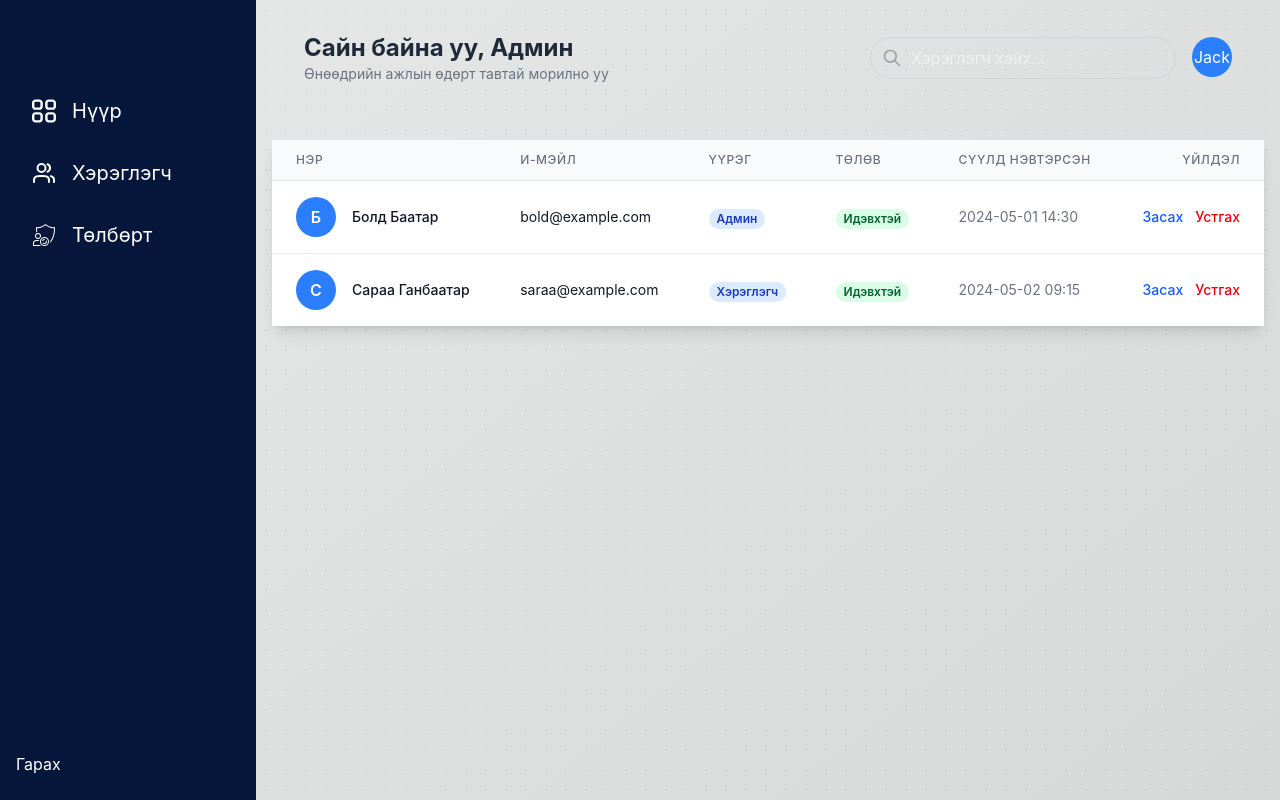
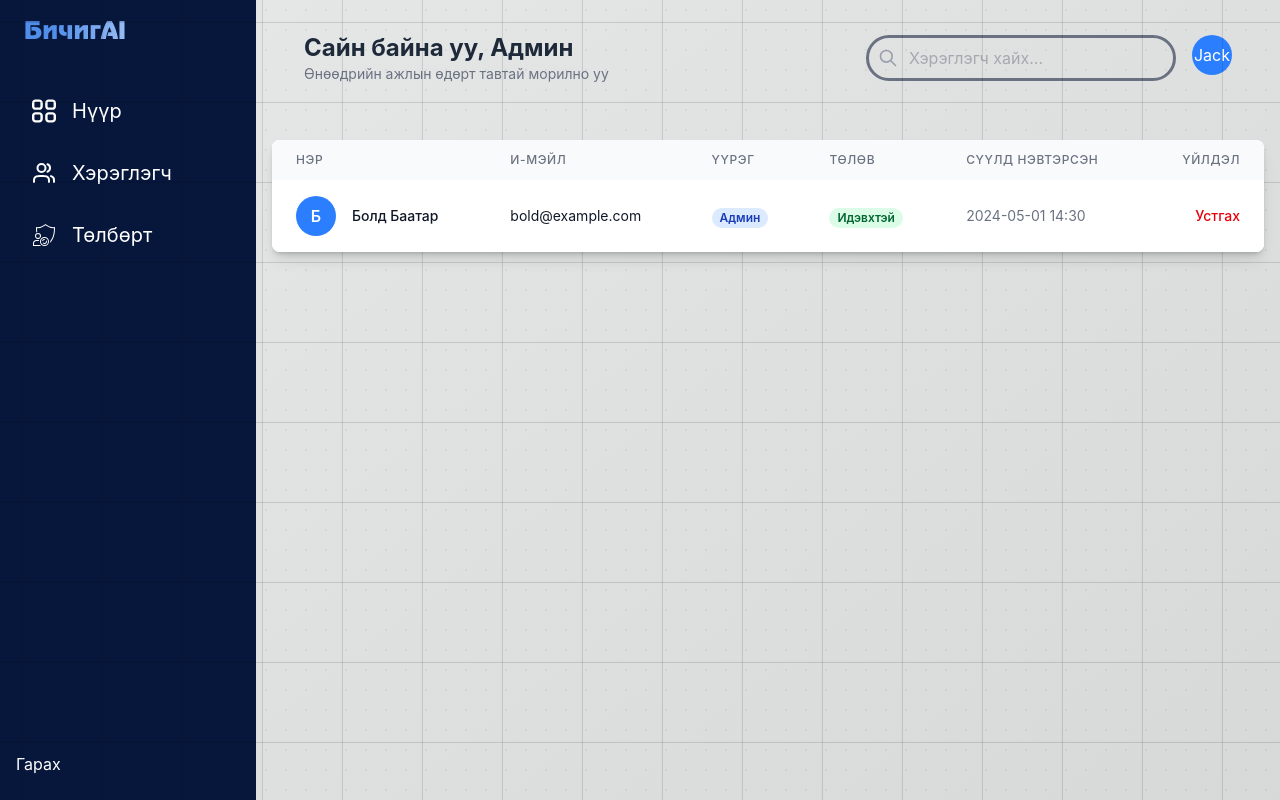
Before and after one commit to JackBatsukh/bichigAI_, a Next.js app: page /admin/users in a window 1280 px wide. Built offline with nearby package versions, Linux system fonts and the light colour scheme.

Commit message:
jahahaah

```diff
--- a/app/admin/layout.tsx
+++ b/app/admin/layout.tsx
@@ -37,6 +37,7 @@ export default function AdminLayout({
             className="absolute inset-0 bg-[radial-gradient(circle,rgba(0,0,0,0.05)_1.2px,transparent_1px)] [background-size:20px_20px] z-0"
             aria-hidden="true"
           />
+          <div className="grid-bg-admin" aria-hidden="true" />
           <div className="relative max-w-7xl mx-auto z-10">{children}</div>
         </main>
       </div>
--- a/app/admin/premium/page.tsx
+++ b/app/admin/premium/page.tsx
@@ -10,7 +10,7 @@ export default function PremiumPage() {
       initial={{ opacity: 0 }}
       animate={{ opacity: 1 }}
       transition={{ duration: 0.5 }}
-      className="space-y-6 mt-10"
+      className="space-y-6 mt-10 text-black"
     >
       <PremiumStats />
       <motion.div
--- a/app/admin/users/page.tsx
+++ b/app/admin/users/page.tsx
@@ -1,4 +1,4 @@
-'use client'
+"use client";
 import UserTable from "@/components/admin/usersCom/UserTable";
 import { motion } from "framer-motion";
 
@@ -10,7 +10,6 @@ export default function UsersPage() {
       transition={{ duration: 0.5 }}
       className="space-y-6 mt-10"
     >
-
       <motion.div
         initial={{ y: 20, opacity: 0 }}
         animate={{ y: 0, opacity: 1 }}
--- a/app/globals.css
+++ b/app/globals.css
@@ -31,6 +31,19 @@ body {
   background-size: 80px 80px;
   animation: gridMove 20s linear infinite;
 }
+.grid-bg-admin {
+  position: fixed;
+  inset: 0;
+  z-index: 0;
+  width: 100vw;
+  height: 100vh;
+  pointer-events: none;
+  background-image:
+    linear-gradient(rgba(0, 0, 0, 0.13) 1px, transparent 1px),
+    linear-gradient(90deg, rgba(0, 17, 17, 0.13) 1px, transparent 1px);
+  background-size: 80px 80px;
+  animation: gridMove 20s linear infinite;
+}
 
 body:has(.login-page) {
   background: linear-gradient(
@@ -45,14 +58,10 @@ body:has(.login-page) {
   animation: gradient 20s ease infinite;
 }
 
-/* Register page gradient */
 .bg-gradient-custom {
   background: linear-gradient(
     -45deg,
     #000000,
-    /* Black */ #020817,
-    /* Dark blue */ #051230,
-    /* Deeper blue */ #000000,
     /* Black */ #01081d /* Dark blue */
   );
   background-size: 300% 300%;
@@ -85,7 +94,6 @@ body:has(.login-page) {
   pointer-events: none;
 }
 
-/* Glass effect improvements */
 .backdrop-blur-sm {
   backdrop-filter: blur(12px);
   -webkit-backdrop-filter: blur(12px);
@@ -111,6 +119,11 @@ body:has(.login-page) {
 
 .logo-font {
   font-family: 'ADVERGOTHIC', sans-serif;
+  font-weight: 100;
+  background-image: linear-gradient(90deg, #508EEA 14%, #FFFFFF 100%);
+  background-clip: text;
+  -webkit-background-clip: text;
+  -webkit-text-fill-color: transparent;
 }
 
 * {
--- a/components/admin/premiumCom/PremiumStats.tsx
+++ b/components/admin/premiumCom/PremiumStats.tsx
@@ -12,7 +12,7 @@ const stats = [
   ];
 
   return (
-    <div className="grid grid-cols-1 md:grid-cols-2 lg:grid-cols-4 gap-4">
+    <div className=" grid grid-cols-1 md:grid-cols-2 lg:grid-cols-4 gap-4">
       {stats.map((stat, index) => (
         <motion.div
           key={index}
@@ -20,13 +20,17 @@ const stats = [
           animate={{ opacity: 1, y: 0 }}
           transition={{ delay: index * 0.1 }}
         >
-          <Card className="p-6 hover:shadow-xl transition-shadow">
-            <h3 className="text-sm font-medium text-gray-500">{stat.title}</h3>
+          <Card className="p-6 bg-[#01081d]/35 border-none hover:bg-[#01081d]/10 hover:shadow-lg transition-shadow ">
+            <h3 className="text-xl font-medium text-gray-200">{stat.title}</h3>
             <div className="mt-2 flex items-baseline">
-              <p className="text-2xl font-semibold text-gray-900">{stat.value}</p>
+              <p className="text-2xl font-semibold text-gray-900">
+                {stat.value}
+              </p>
               <span
                 className={`ml-2 text-sm font-medium ${
-                  stat.changeType === "positive" ? "text-green-600" : "text-red-600"
+                  stat.changeType === "positive"
+                    ? "text-green-400"
+                    : "text-red-600"
                 }`}
               >
                 {stat.change}
--- a/components/admin/sidebarCom/sidebar.tsx
+++ b/components/admin/sidebarCom/sidebar.tsx
@@ -23,17 +23,11 @@ export default function Sidebar({ isOpen, setIsOpen }: SidebarProps) {
     <div
       className={`${
         isOpen ? "w-64" : "w-20"
-      } bg-gray-800 text-white transition-all duration-300`}>
+      } bg-gray-800 text-white transition-all duration-300`}
+    >
       <div className="flex flex-col w-64 h-screen bg-[#07173C] text-white shadow-lg fixed top-0 left-0">
         <div className="px-6 py-4">
-          <h1
-            className="logo-font text-2xl bg-clip-text text-transparent"
-            style={{
-              backgroundImage:
-                "linear-gradient(-90deg, #508EEA 14%, #FFFFFFF 100%)",
-            }}>
-            БичигAI
-          </h1>
+          <h1 className="logo-font text-2xl ">БичигAI</h1>
         </div>
         <nav className="flex-1  py-6 space-y-2">
           <div className="flex items-center  mb-4 gap-4 px-8 py-2 rounded hover:bg-gray-700 transition">
--- a/components/admin/topBar.tsx
+++ b/components/admin/topBar.tsx
@@ -35,7 +35,7 @@ export default function TopBar() {
                   value={searchQuery}
                   onChange={(e) => setSearchQuery(e.target.value)}
                   placeholder="Хэрэглэгч хайх..."
-                  className="w-full pl-10 pr-4 py-2 border border-gray-300 rounded-3xl focus:outline-none focus:ring-2 focus:ring-blue-500 focus:border-transparent transition-all duration-200"
+                  className="w-full pl-10 text-gray-500 pr-4 py-2 border-3 border-gray-500 rounded-3xl"
                 />
                 <div className="absolute inset-y-0 left-0 pl-3 flex items-center pointer-events-none">
                   <svg
--- a/components/admin/usersCom/UserTable.tsx
+++ b/components/admin/usersCom/UserTable.tsx
@@ -21,19 +21,11 @@ export default function UserTable() {
       status: "active",
       lastLogin: "2024-05-01 14:30",
     },
-    {
-      id: "2",
-      name: "Сараа Ганбаатар",
-      email: "saraa@example.com",
-      role: "Хэрэглэгч",
-      status: "active",
-      lastLogin: "2024-05-02 09:15",
-    },
   ]);
 
   return (
-    <div className="overflow-x-auto">
-      <table className="min-w-full divide-y divide-gray-200">
+    <div className="overflow-x-auto blurred-box bg-white  shadow-md rounded-lg">
+      <table className="min-w-full ">
         <thead className="bg-gray-50">
           <tr>
             <th className="px-6 py-3 text-left text-xs font-medium text-gray-500 uppercase tracking-wider">
@@ -98,9 +90,6 @@ export default function UserTable() {
                 {user.lastLogin}
               </td>
               <td className="px-6 py-4 whitespace-nowrap text-right text-sm font-medium">
-                <button className="text-blue-600 hover:text-blue-900 mr-3">
-                  Засах
-                </button>
                 <button className="text-red-600 hover:text-red-900">
                   Устгах
                 </button>
--- a/components/land/Header.tsx
+++ b/components/land/Header.tsx
@@ -10,8 +10,7 @@ export default function Header() {
       <div className="mx-auto w-full max-w-7xl flex items-center justify-between px-3 md:px-4">
         <div className="text-xl font-extrabold text-white tracking-wide flex items-center gap-2">
           <Link href="/">
-            {/* <span className="logo-font bg-gradient-to-r from-blue-400 to-blu/e-700 text-transparent bg-clip-text cursor-pointer"> */}
-            <div className="logo-font ">БичигAI</div>
+            <h1 className="logo-font text-2xl ">БичигAI</h1>
           </Link>
         </div>
 
@@ -19,17 +18,20 @@ export default function Header() {
           <div className="flex gap-2 md:gap-4 px-1 py-0.5 rounded-lg border border-cyan-500">
             <Link
               href="#features"
-              className="px-4 py-2 rounded-lg text-white hover:text-cyan-400 transition">
+              className="px-4 py-2 rounded-lg text-white hover:text-cyan-400 transition"
+            >
               Онцлогууд
             </Link>
             <Link
               href="#how"
-              className="px-4 py-2 rounded-lg text-white hover:text-cyan-400 transition">
+              className="px-4 py-2 rounded-lg text-white hover:text-cyan-400 transition"
+            >
               Хэрэглээний заавар
             </Link>
             <Link
               href="#pricing"
-              className="px-4 py-2 rounded-lg text-white hover:text-cyan-400 transition">
+              className="px-4 py-2 rounded-lg text-white hover:text-cyan-400 transition"
+            >
               Төлбөр
             </Link>
           </div>
@@ -39,7 +41,8 @@ export default function Header() {
         ) : (
           <Link
             href="/login"
-            className="ml-4 px-5 py-2 rounded-lg bg-blue-600 hover:bg-blue-700 text-white font-semibold shadow-lg transition border border-blue-700">
+            className="ml-4 px-5 py-2 rounded-lg bg-blue-600 hover:bg-blue-700 text-white font-semibold shadow-lg transition border border-blue-700"
+          >
             Нэвтрэх
           </Link>
         )}
--- a/components/land/footer.tsx
+++ b/components/land/footer.tsx
@@ -1,4 +1,3 @@
-// components/Footer.tsx
 import React from "react";
 import Link from "next/link";
 
```
